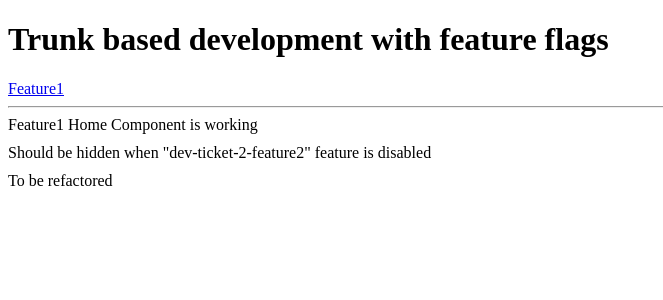
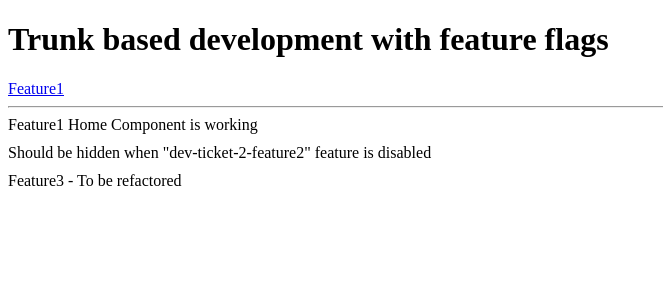
Before and after one commit to mlicznerski/trunk-based-development-with-feature-flags, an Angular app: page /feature1 in a window 1280 px wide. Shown: the top 300 px of the page, without its empty margins (0-663 px from the left). Built offline with nearby package versions, Linux system fonts and the light colour scheme.

Commit message:
Move components to separate directory for readability

```diff
--- a/src/app/modules/feature-1/containers/feature3-to-be-refactored.component.ts
+++ b/src/app/modules/feature-1/components/feature3-to-be-refactored.component.ts
@@ -2,7 +2,7 @@ import { Component, OnInit } from '@angular/core';
 
 @Component({
   selector: 'app-feature3-to-be-refactored',
-  template: `To be refactored`,
+  template: `Feature3 - To be refactored`,
   styles: [``],
 })
 export class Feature3ToBeRefactoredComponent implements OnInit {
--- a/src/app/modules/feature-1/feature1.module.ts
+++ b/src/app/modules/feature-1/feature1.module.ts
@@ -1,9 +1,9 @@
 import { NgModule } from '@angular/core';
 import { Routes, RouterModule } from '@angular/router';
 import { Feature1HomeComponent } from './containers/feature1-home.component';
-import { Feature2InitiallyHiddenComponent } from './containers/feature2-initially-hidden.component';
+import { Feature2InitiallyHiddenComponent } from './components/feature2-initially-hidden.component';
 import { FeatureFlagsModule } from '../feature-flags';
-import { Feature3ToBeRefactoredComponent } from './containers/feature3-to-be-refactored.component';
+import { Feature3ToBeRefactoredComponent } from './components/feature3-to-be-refactored.component';
 
 const routes: Routes = [{ path: '', component: Feature1HomeComponent }];
 
```
Also changed, not shown: src/app/modules/feature-1/components/feature2-initially-hidden.component.ts (renamed from src/app/modules/feature-1/containers/feature2-initially-hidden.component.ts).
